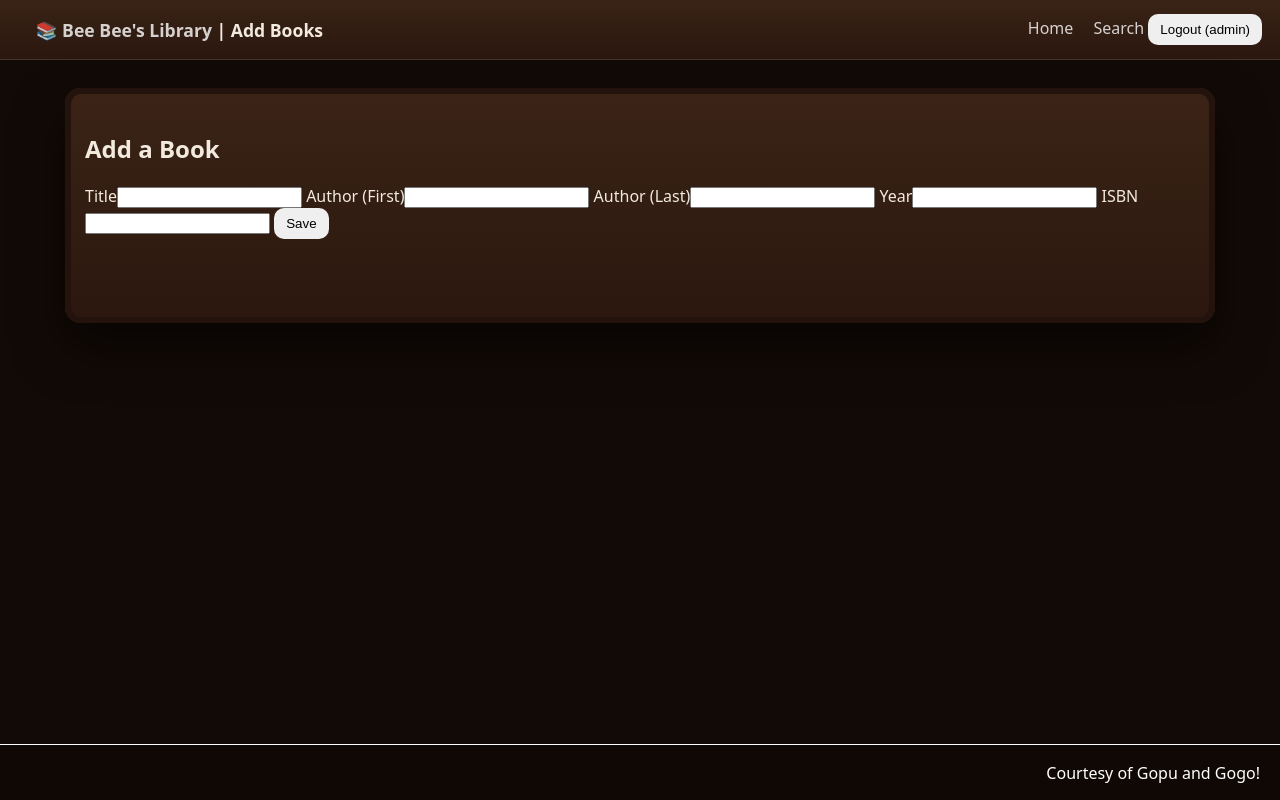
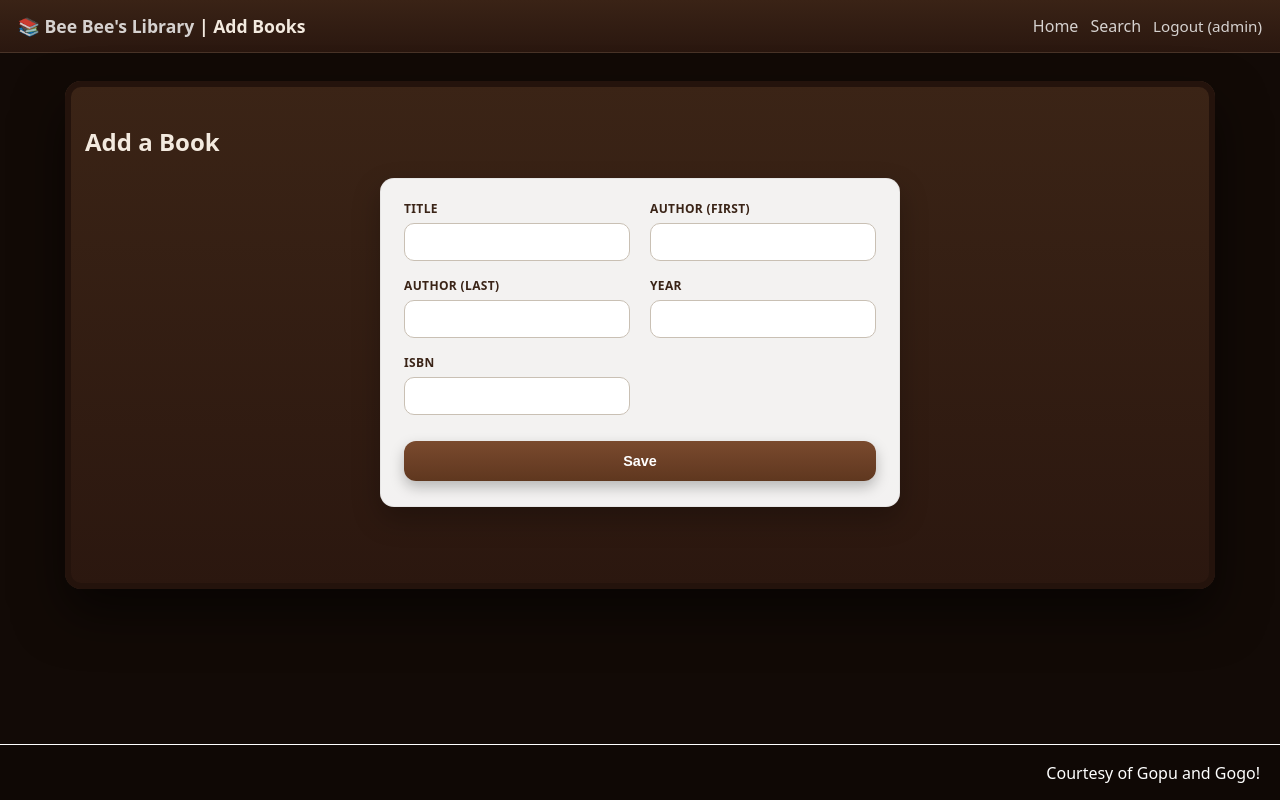
Before and after one commit to nishitjain97/BeeBees_Library, a FastAPI app: page /add in a window 1280 px wide. Run offline with FastAPI, Linux system fonts and the light colour scheme; the visitor is signed in with stand-in values (Sample User, id 1); data comes from the database, SQL or seed files in the repository; some libraries are stand-ins or nearby versions.

Commit message:
feat: Updates format of the forms.

```diff
--- a/app/static/style.css
+++ b/app/static/style.css
@@ -45,13 +45,54 @@
 
 nav a {
   color: rgba(255,255,255,0.8);
-  margin-left: 1em;
   text-decoration: none;
 }
 
 nav a.active,
 nav a:hover {
   color: white;
+}
+
+/* ===============================
+   NAV LOGOUT BUTTON FIX
+=============================== */
+
+/* Make nav links + logout align perfectly */
+nav .links {
+  display: flex;
+  align-items: center;
+  gap: 12px;
+}
+
+/* Remove form layout quirks */
+nav .links form {
+  display: inline-flex;
+  margin: 0;
+}
+
+/* Make logout button behave like a nav link */
+nav .linklike {
+  background: none;
+  border: none;
+  padding: 0;
+
+  font: inherit;
+  font-size: 0.95rem;
+  color: rgba(255,255,255,0.8);
+
+  cursor: pointer;
+  line-height: 1;
+}
+
+nav .linklike:hover {
+  color: #ffffff;
+  text-decoration: underline;
+}
+
+/* Keyboard accessibility */
+nav .linklike:focus-visible {
+  outline: 2px solid rgba(255,255,255,0.4);
+  outline-offset: 3px;
 }
 
 /* ======================================================
@@ -282,3 +323,100 @@
   position: relative;
   z-index: 1;
 }
+
+/* =========================================
+   SHARED FORM CARD (ADD + LOGIN)
+========================================= */
+
+.form-card,
+#book-form {
+  max-width: 520px;
+  margin: 20px auto 0;
+
+  display: grid;
+  grid-template-columns: 1fr 1fr;
+  gap: 16px 20px;
+
+  background: rgba(255,255,255,0.94);
+  padding: 22px 24px 26px;
+  border-radius: 14px;
+
+  box-shadow:
+    0 12px 28px rgba(0,0,0,0.25),
+    inset 0 0 0 1px rgba(0,0,0,0.05);
+}
+
+/* Login form has only 2 fields → stack nicely */
+.form-card label,
+#book-form label {
+  display: flex;
+  flex-direction: column;
+  gap: 6px;
+
+  font-size: 0.75rem;
+  font-weight: 600;
+  color: #3a2417;
+  letter-spacing: 0.03em;
+  text-transform: uppercase;
+}
+
+/* Inputs */
+.form-card input,
+#book-form input {
+  padding: 10px 12px;
+  font-size: 0.9rem;
+  border-radius: 10px;
+
+  border: 1px solid #c9c0b4;
+  background: #fff;
+  color: #1e120b;
+
+  transition: border-color 0.15s ease, box-shadow 0.15s ease;
+}
+
+.form-card input:focus,
+#book-form input:focus {
+  outline: none;
+  border-color: #7a4a2e;
+  box-shadow: 0 0 0 3px rgba(122,74,46,0.25);
+}
+
+/* Buttons */
+.form-card button,
+#book-form button {
+  grid-column: 1 / -1;
+  margin-top: 10px;
+
+  padding: 12px;
+  font-size: 0.9rem;
+  font-weight: 600;
+
+  background: linear-gradient(#7a4a2e, #5f371f);
+  color: #fff;
+  border: none;
+  border-radius: 12px;
+  cursor: pointer;
+
+  box-shadow:
+    0 6px 14px rgba(0,0,0,0.25);
+}
+
+.form-card button:hover,
+#book-form button:hover {
+  background: linear-gradient(#8b5536, #6a3f25);
+}
+
+/* Success / error message */
+#msg {
+  margin-top: 14px;
+  font-size: 0.85rem;
+  font-weight: 500;
+}
+
+#msg.success {
+  color: #2e7d32;
+}
+
+#msg.error {
+  color: #b71c1c;
+}
--- a/app/templates/add.html
+++ b/app/templates/add.html
@@ -12,7 +12,7 @@
         <a href="/">Home</a>
         <a href="/books">Search</a>
         <form method="post" action="/logout" style="display:inline;">
-        <button type="submit" class="linklike">Logout{% if username %} ({{ username }}){% endif %}</button>
+        <button type="submit" class="linklike">Logout {% if username %} ({{ username }}){% endif %}</button>
         </form>
     </div>
 </nav>
--- a/app/templates/login.html
+++ b/app/templates/login.html
@@ -20,7 +20,7 @@
     {% if error %}
       <p class="error">{{ error }}</p>
     {% endif %}
-    <form method="post" action="/login">
+    <form method="post" action="/login" class="form-card">
       <label>Username<input name="username" required></label>
       <label>Password<input name="password" type="password" required></label>
       <button type="submit">Sign in</button>
```
